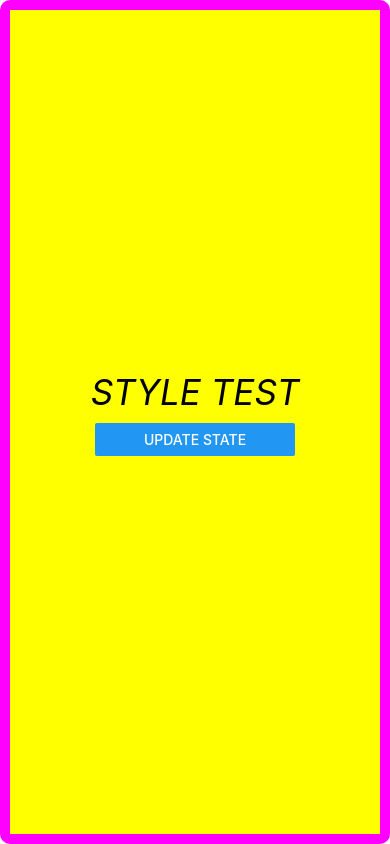
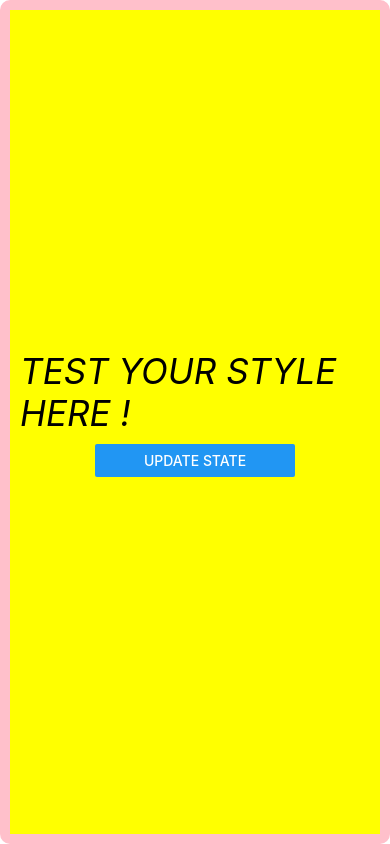
Before and after one commit to nduytung/React_Native_Tutorial, a React Native app: screen / in a window 390 px wide. Built offline with nearby package versions, Linux system fonts and the light colour scheme.

Commit message:
done lesson 7

```diff
--- a/App.js
+++ b/App.js
@@ -2,7 +2,8 @@ import React, {useState} from 'react';
 import {StyleSheet, View, Text, Button} from 'react-native';
 
 const App = () => {
-  const [name, setName] = useState('Style Test');
+  //bien name dung de lam vi du cho viec thay doi style trong component
+  const [name, setName] = useState('Test your style here !');
 
   const onClickHandler = () => {
     setName('Style Test is Done!');
@@ -12,24 +13,26 @@ const App = () => {
     <View style={styles.body}>
       <Text style={styles.text}>{name}</Text>
       <View style={styles.button}>
+        {/* moi button trong RN deu phai co title. Day chinh la ten cu button trong RN */}
         <Button title="Update State" onPress={onClickHandler}></Button>
       </View>
     </View>
   );
 };
 
+//Ve ban chat, stylesheet gan giong nhu mot file CSS, no se tao style cho tat ca component ma chung ta muon
 const styles = StyleSheet.create({
   body: {
     flex: 1,
-    backgroundColor: '#ffff00',
+    backgroundColor: 'yellow',
     alignItems: 'center',
     justifyContent: 'center',
     borderWidth: 10,
-    borderColor: '#ff00ff',
+    borderColor: 'pink',
     borderRadius: 10,
   },
   text: {
-    color: '#000000',
+    color: 'black',
     fontSize: 35,
     fontStyle: 'italic',
     margin: 10,
```
